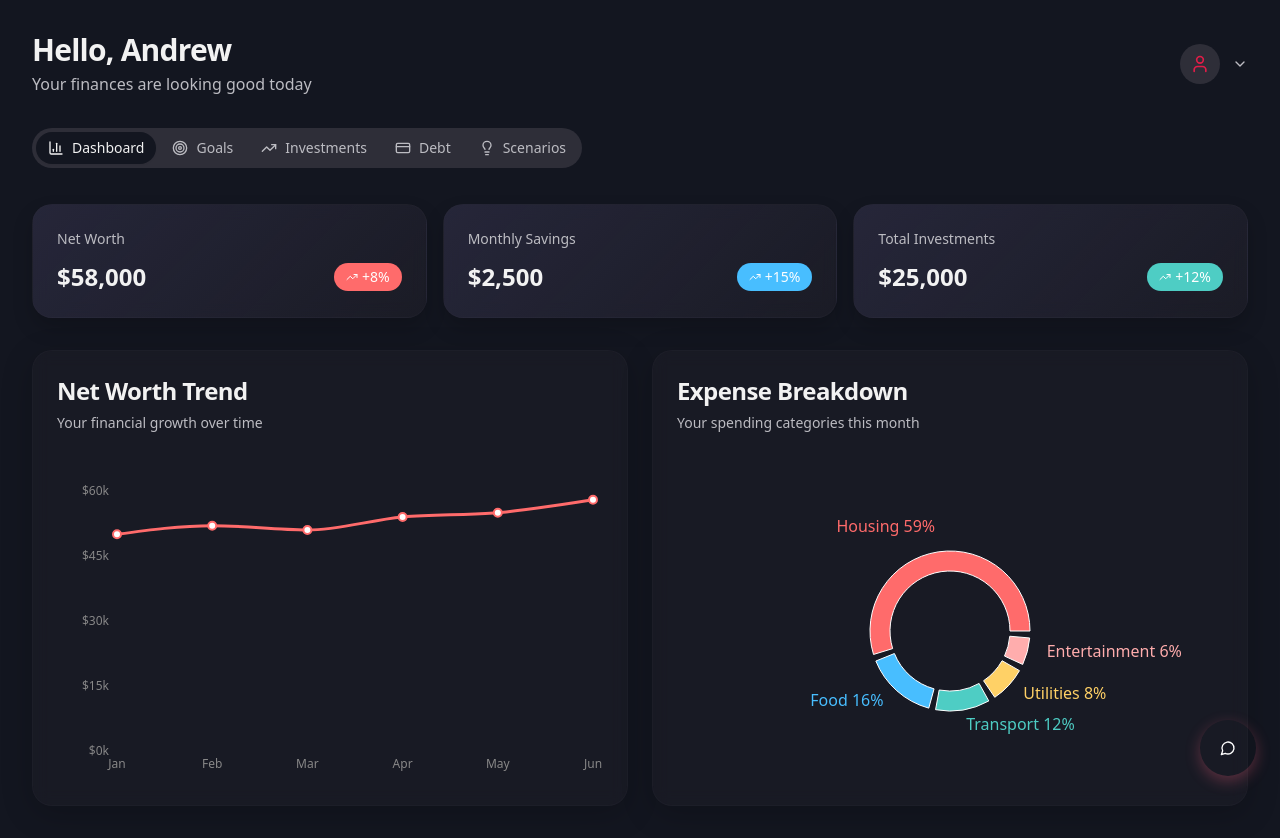
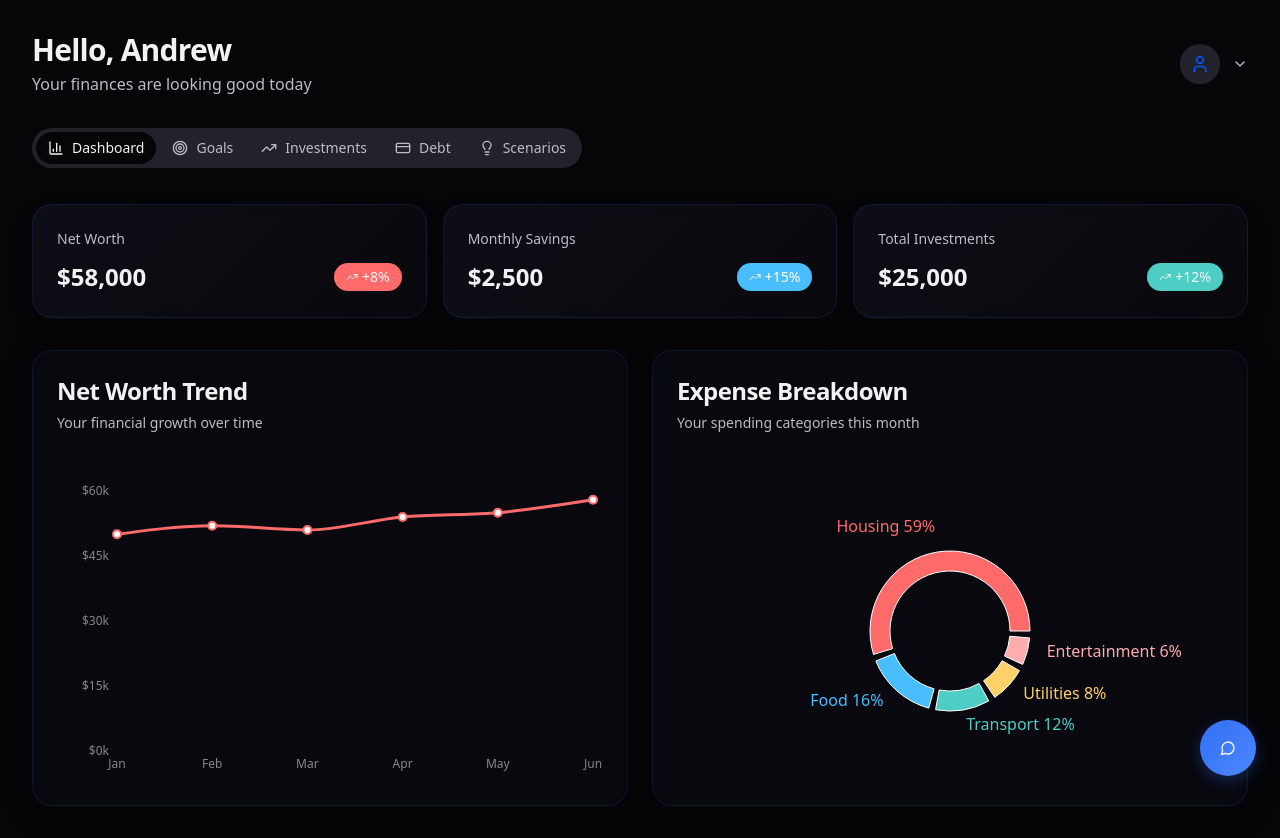
Before and after one commit to Harshx895/Finance_project, a React (Vite) app: page / in a window 1280 px wide. Built offline with nearby package versions, Linux system fonts and the light colour scheme.

Commit message:
Update theme colors
Update the theme to use a black and #316FF6 blue color scheme, replacing the existing red accents in the login and registration pages.

```diff
--- a/src/components/registration/SuccessStep.tsx
+++ b/src/components/registration/SuccessStep.tsx
@@ -33,7 +33,7 @@ const SuccessStep: React.FC<SuccessStepProps> = ({ navigate }) => {
 
           <Button
             variant="outline"
-            className="w-full border-gray-600"
+            className="w-full border-gray-600 hover:border-primary/50 hover:bg-primary/10"
             onClick={() => navigate("/login")}
           >
             Sign out
--- a/src/index.css
+++ b/src/index.css
@@ -5,19 +5,19 @@
 
 @layer base {
   :root {
-    --background: 225 25% 10%;
+    --background: 240 20% 3%;
     --foreground: 0 0% 95%;
-    --card: 230 20% 15%;
+    --card: 230 20% 5%;
     --card-foreground: 0 0% 95%;
-    --popover: 230 20% 15%;
+    --popover: 230 20% 5%;
     --popover-foreground: 0 0% 95%;
-    --primary: 346.8 77.2% 49.8%;
-    --primary-foreground: 355.7 100% 97.3%;
-    --secondary: 240 10% 20%;
+    --primary: 220 100% 50%;
+    --primary-foreground: 0 0% 100%;
+    --secondary: 240 10% 15%;
     --secondary-foreground: 0 0% 98%;
-    --muted: 240 10% 20%;
+    --muted: 240 10% 15%;
     --muted-foreground: 240 5% 74.9%;
-    --accent: 346.8 77.2% 49.8%;
+    --accent: 220 100% 50%;
     --accent-foreground: 0 0% 98%;
     --success: 142.1 76.2% 36.3%;
     --success-foreground: 355.7 100% 97.3%;
@@ -25,9 +25,9 @@
     --warning-foreground: 48 96% 89%;
     --destructive: 0 84.2% 60.2%;
     --destructive-foreground: 0 0% 98%;
-    --border: 240 10% 20%;
-    --input: 240 10% 20%;
-    --ring: 346.8 77.2% 49.8%;
+    --border: 240 10% 15%;
+    --input: 240 10% 15%;
+    --ring: 220 100% 50%;
     --radius: 1.25rem;
   }
 }
@@ -42,19 +42,19 @@
 }
 
 .glass-card {
-  background: rgba(30, 30, 40, 0.5);
+  background: rgba(10, 10, 20, 0.5);
   backdrop-filter: blur(8px);
   -webkit-backdrop-filter: blur(8px);
-  border: 1px solid rgba(50, 50, 60, 0.18);
+  border: 1px solid rgba(49, 111, 246, 0.15);
   border-radius: var(--radius);
   box-shadow: 0 8px 32px rgba(0, 0, 0, 0.2);
 }
 
 .metric-card {
-  background: linear-gradient(135deg, rgba(40, 40, 60, 0.9), rgba(30, 30, 40, 0.7));
+  background: linear-gradient(135deg, rgba(15, 15, 25, 0.9), rgba(10, 10, 15, 0.7));
   backdrop-filter: blur(8px);
   -webkit-backdrop-filter: blur(8px);
-  border: 1px solid rgba(50, 50, 60, 0.18);
+  border: 1px solid rgba(49, 111, 246, 0.15);
   border-radius: var(--radius);
   transition: all 0.3s ease;
   box-shadow: 0 10px 20px rgba(0, 0, 0, 0.18);
@@ -81,25 +81,25 @@
 }
 
 .tab-active {
-  background: linear-gradient(135deg, var(--primary), #ff4d79);
+  background: linear-gradient(135deg, #316FF6, #4d88ff);
   color: white;
   transform: translateY(-2px);
-  box-shadow: 0 5px 15px rgba(255, 100, 130, 0.3);
+  box-shadow: 0 5px 15px rgba(49, 111, 246, 0.3);
 }
 
 .ai-chat-button {
-  background: linear-gradient(135deg, var(--primary), #ff4d79);
-  box-shadow: 0 5px 15px rgba(255, 100, 130, 0.3);
+  background: linear-gradient(135deg, #316FF6, #4d88ff);
+  box-shadow: 0 5px 15px rgba(49, 111, 246, 0.3);
   transition: all 0.3s ease;
 }
 
 .ai-chat-button:hover {
   transform: scale(1.05);
-  box-shadow: 0 8px 20px rgba(255, 100, 130, 0.4);
+  box-shadow: 0 8px 20px rgba(49, 111, 246, 0.4);
 }
 
 .progress-gradient {
-  background: linear-gradient(90deg, var(--primary), #ff4d79);
+  background: linear-gradient(90deg, #316FF6, #4d88ff);
 }
 
 .scrollbar-none {
@@ -112,14 +112,14 @@
 }
 
 .chart-container {
-  background: rgba(30, 30, 40, 0.7);
+  background: rgba(10, 10, 20, 0.7);
   border-radius: var(--radius);
   padding: 1rem;
   box-shadow: 0 4px 20px rgba(0, 0, 0, 0.18);
 }
 
 .data-card {
-  background: linear-gradient(145deg, rgba(40, 40, 60, 0.9), rgba(30, 30, 40, 0.7));
+  background: linear-gradient(145deg, rgba(15, 15, 25, 0.9), rgba(10, 10, 15, 0.7));
   border-radius: var(--radius);
   box-shadow: 0 8px 16px rgba(0, 0, 0, 0.16);
   transition: all 0.3s ease;
@@ -136,6 +136,6 @@
 
   .tab-active {
     transform: translateY(-1px);
-    box-shadow: 0 3px 8px rgba(255, 100, 130, 0.3);
+    box-shadow: 0 3px 8px rgba(49, 111, 246, 0.3);
   }
 }
```
